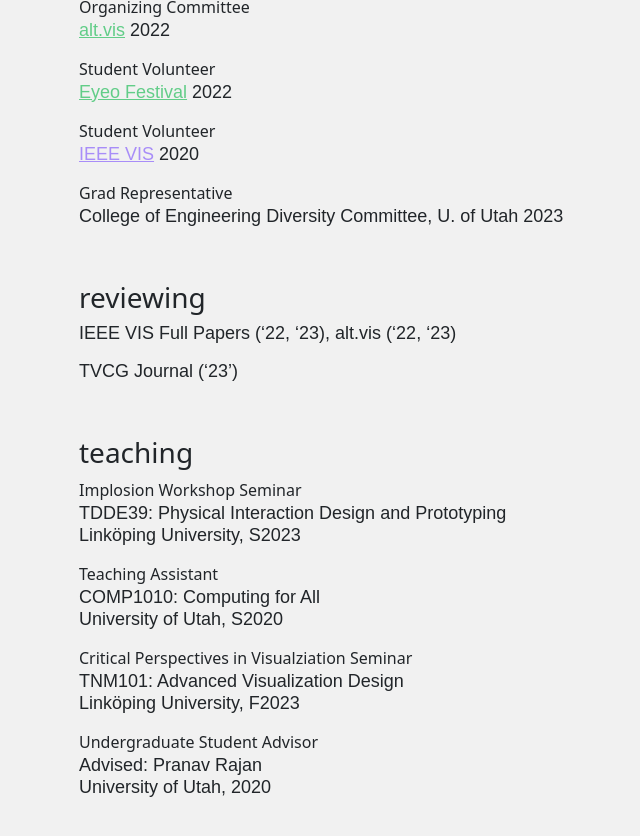
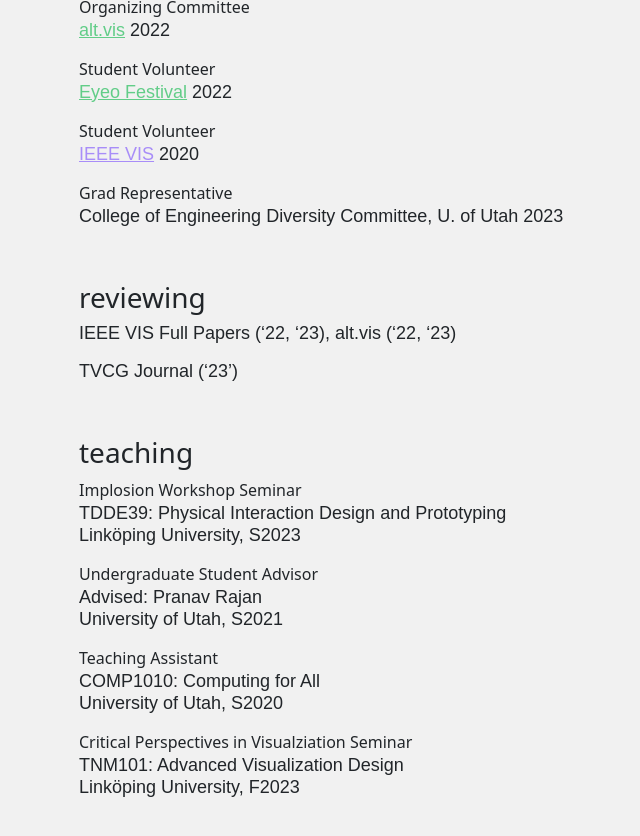
Before and after one commit to gotdairyya/gotdairyya.github.io, a Jekyll site: the page built from cv.md, in a window 1280 px wide and 900 px high, scrolled down 2693 px. Shown: the top 836 px of the window, without its empty margins (3-643 px from the left). Built offline with Jekyll 4.4.1, drawn with Linux system fonts in a browser that asks for light colours; some web fonts are replaced.

Commit message:
Fix liquid

```diff
--- a/_data/teaching.yml
+++ b/_data/teaching.yml
@@ -4,7 +4,7 @@
   role: Teaching Assistant
 - school: University of Utah
   course: "Advised: Pranav Rajan"
-  year: 2020
+  year: S2021
   role: Undergraduate Student Advisor
 - school: Linköping University
   course: "TDDE39: Physical Interaction Design and Prototyping"
```
